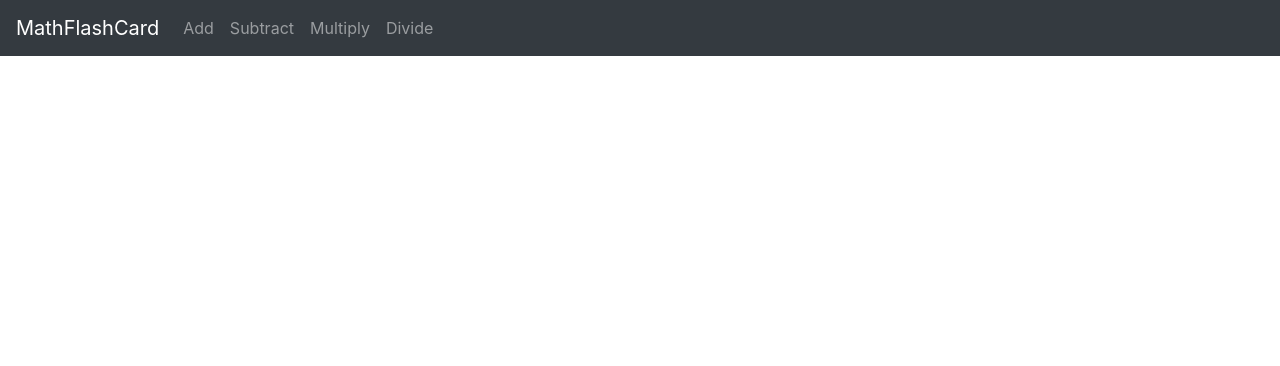
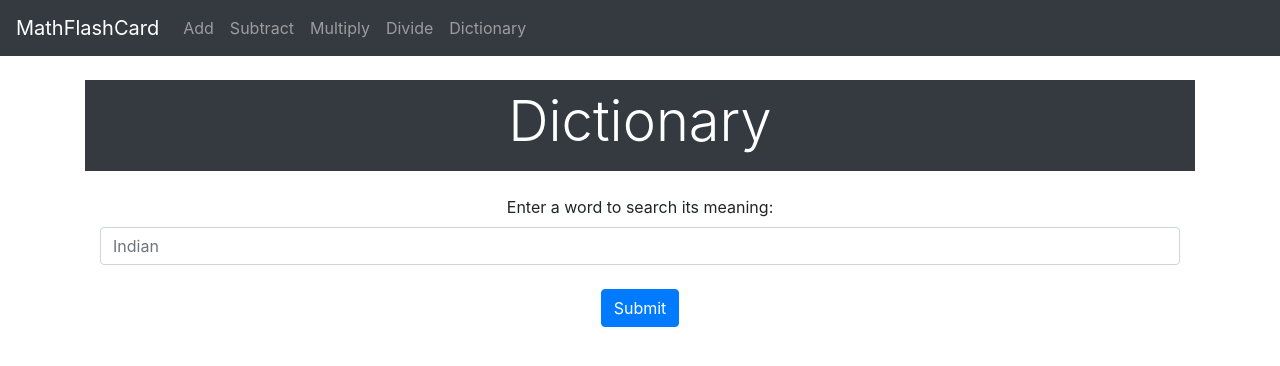
Before and after one commit to inhumanxd/flashcards, a Django app: template flashcard/website/templates/dictionary.html in a window 1280 px wide. Shown: the top 366 px of the page. Run offline with Django 3.2, Linux system fonts and the light colour scheme; the template is opened without the code that fills it, so the values that code supplies are empty; some libraries are stand-ins or nearby versions.

Commit message:
Added Dictionary

```diff
--- a/flashcard/flashcard/settings.py
+++ b/flashcard/flashcard/settings.py
@@ -13,7 +13,7 @@ https://docs.djangoproject.com/en/3.0/ref/settings/
 import os
 import django_heroku
 import dj_database_url
-from decouple import config
+# from decouple import config
 
 # Build paths inside the project like this: os.path.join(BASE_DIR, ...)
 BASE_DIR = os.path.dirname(os.path.dirname(os.path.abspath(__file__)))
--- a/flashcard/website/templates/Base.html
+++ b/flashcard/website/templates/Base.html
@@ -32,7 +32,9 @@
           <li class="nav-item">
             <a class="nav-link" href="{% url 'divide' %}">Divide</a>
           </li>
-
+          <li class="nav-item">
+            <a class="nav-link" href="{% url 'dictionary' %}">Dictionary</a>
+          </li>
         </ul>
 
       </div>
--- a/flashcard/website/templates/dictionary.html
+++ b/flashcard/website/templates/dictionary.html
@@ -3,6 +3,44 @@
 {% block 'content' %}
     <center>
 
+        <span class="d-block p-2 bg-dark text-white">
+            <center>
+                <h1 class="display-4">Dictionary</h1>
+            </center>
+        </span>
+        <div class="container">
+            <br>
+            <form action="" method="POST">
+                {% csrf_token %}
+                <div class="form-group">
+                <label for="exampleInputEmail1">Enter a word to search its meaning:</label>
+                <input type="text" class="form-control" placeholder="Indian" name="word">
+
+                <br>
+                <button type="submit" class="btn btn-primary">Submit</button>
+            </form>
+        </div>
+
+
+          {% if output %}
+          <div class="card text-center">
+            <div class="card-header">
+               {{word}}
+            </div>
+            <div class="card-body">
+              <h5 class="card-title">
+                  {% for x in output %}
+                  {{x.definition}}<br><br>
+                  {% endfor %}
+              </h5>
+
+            </div>
+            <div class="card-footer text-muted">
+              Bhavik Brahmbhatt
+            </div>
+          </div>
+
+          {% endif %}
 
     </center>
 {% endblock %}
--- a/flashcard/website/views.py
+++ b/flashcard/website/views.py
@@ -1,4 +1,5 @@
 from django.shortcuts import render
+import urbandictionary as ud
 
 # Create your views here.
 def home(request):
@@ -106,4 +107,9 @@ def divide(request):
     return render(request, 'divide.html', { "num1": num1, "num2": num2, })
 
 def dictionary(request):
+    if request.method == "POST":
+        word = request.POST['word']
+        defs = ud.define(word)
+
+        return render(request, 'dictionary.html', {"word":word, "output":defs})
     return render(request, 'dictionary.html', {})
```
